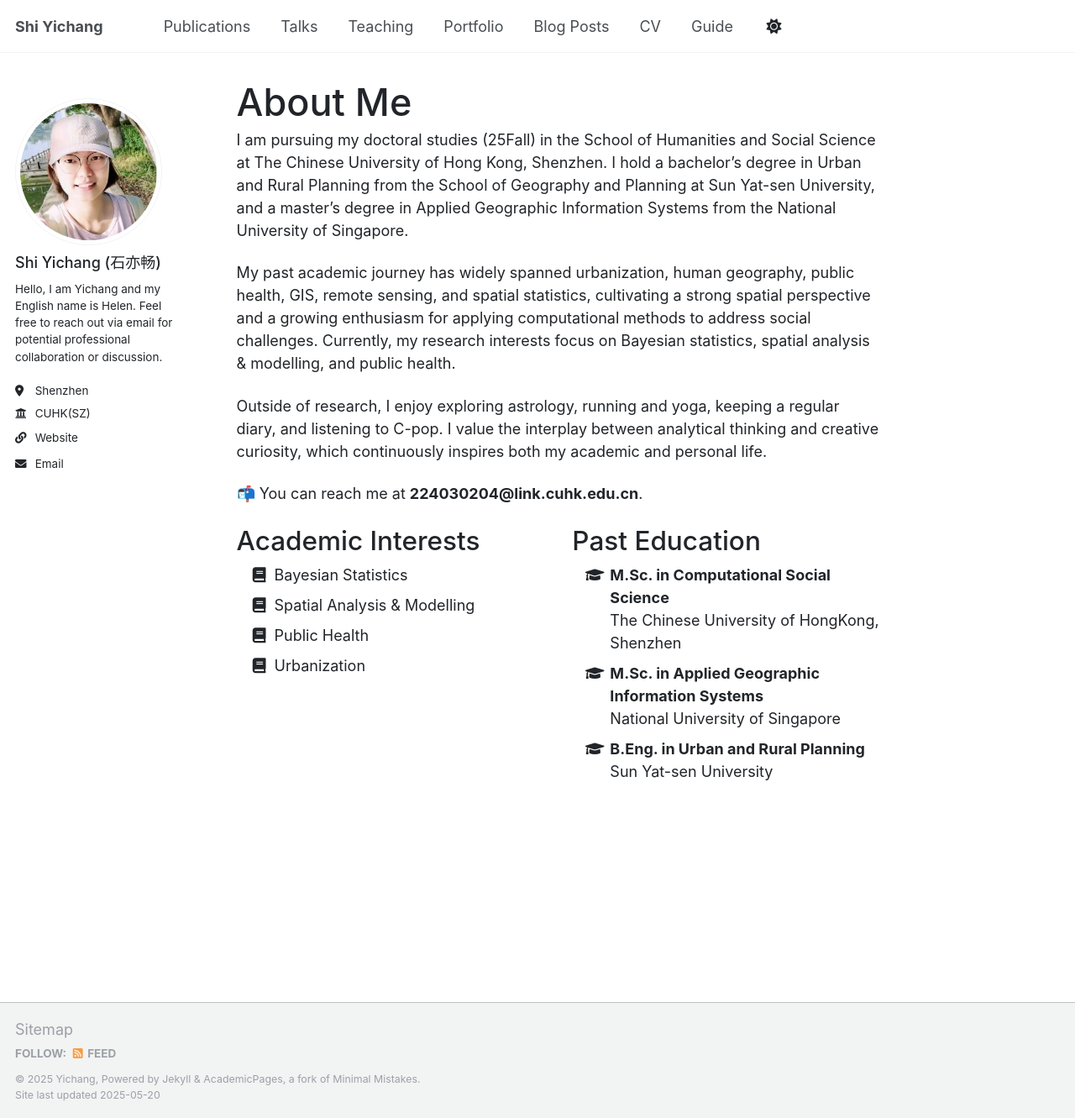
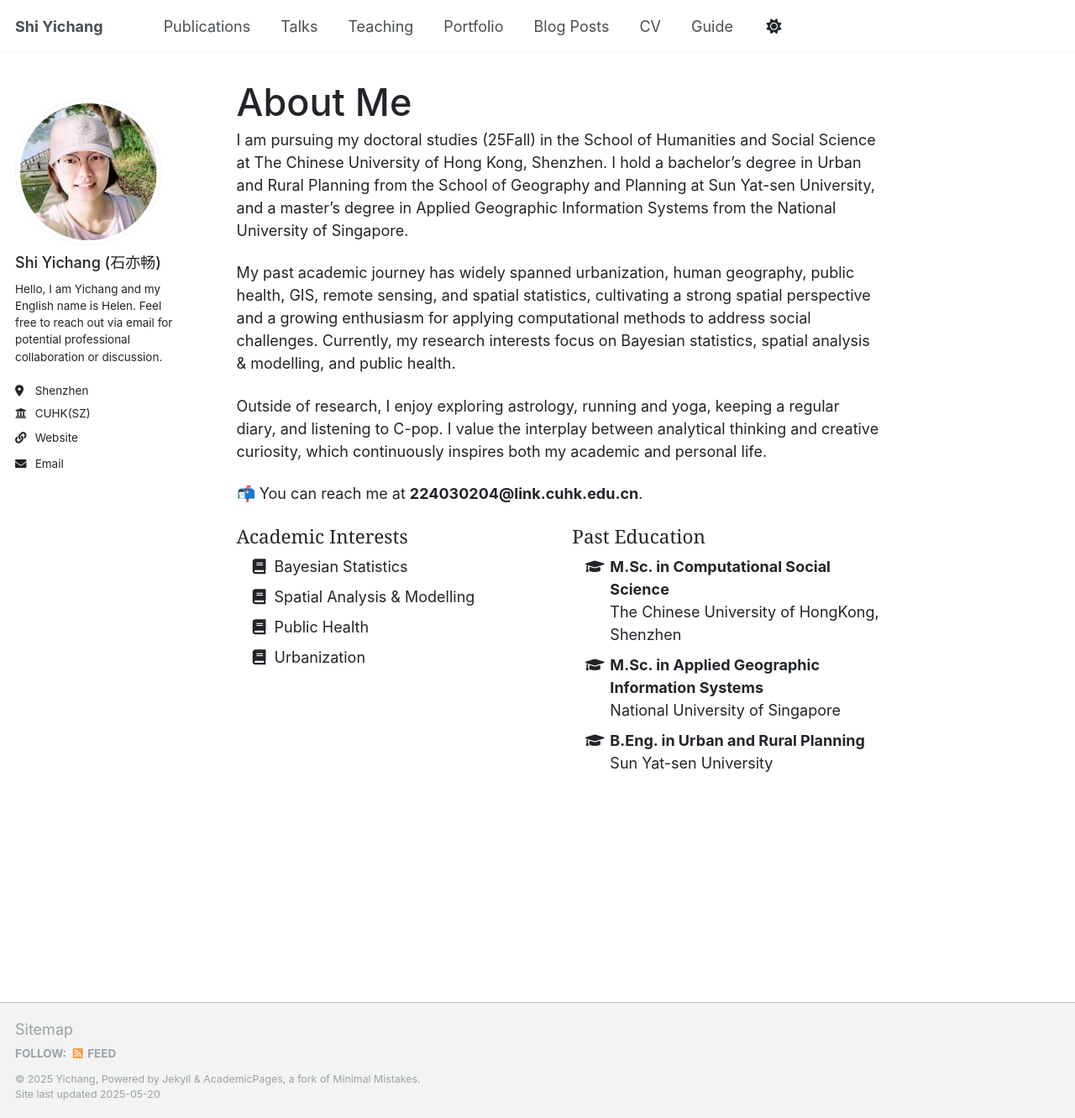
Before and after one commit to Helensyc/helensyc.github.io, a Jekyll site: the page built from _pages/about.md, in a window 1280 px wide and 1331 px high. Shown: the whole window at 84% size. Built offline with Jekyll 4.4.1, drawn with Linux system fonts in a browser that asks for light colours.

Commit message:
about.md

```diff
--- a/_pages/about.md
+++ b/_pages/about.md
@@ -18,7 +18,7 @@ Outside of research, I enjoy exploring astrology, running and yoga, keeping a re
 <div class="row">
 
   <div class="col-md-6">
-    <h3>Academic Interests</h3>
+    <h5 style="font-family: 'Georgia', serif;">Academic Interests</h5>
     <ul class="fa-ul">
       <li><i class="fa-li fa fa-book"></i> Bayesian Statistics</li>
       <li><i class="fa-li fa fa-book"></i> Spatial Analysis & Modelling</li>
@@ -28,7 +28,7 @@ Outside of research, I enjoy exploring astrology, running and yoga, keeping a re
   </div>
 
   <div class="col-md-6">
-    <h3>Past Education</h3>
+    <h5 style="font-family: 'Georgia', serif;">Past Education</h5>
     <ul class="fa-ul">
       <li>
         <i class="fa-li fa fa-graduation-cap"></i>
```
